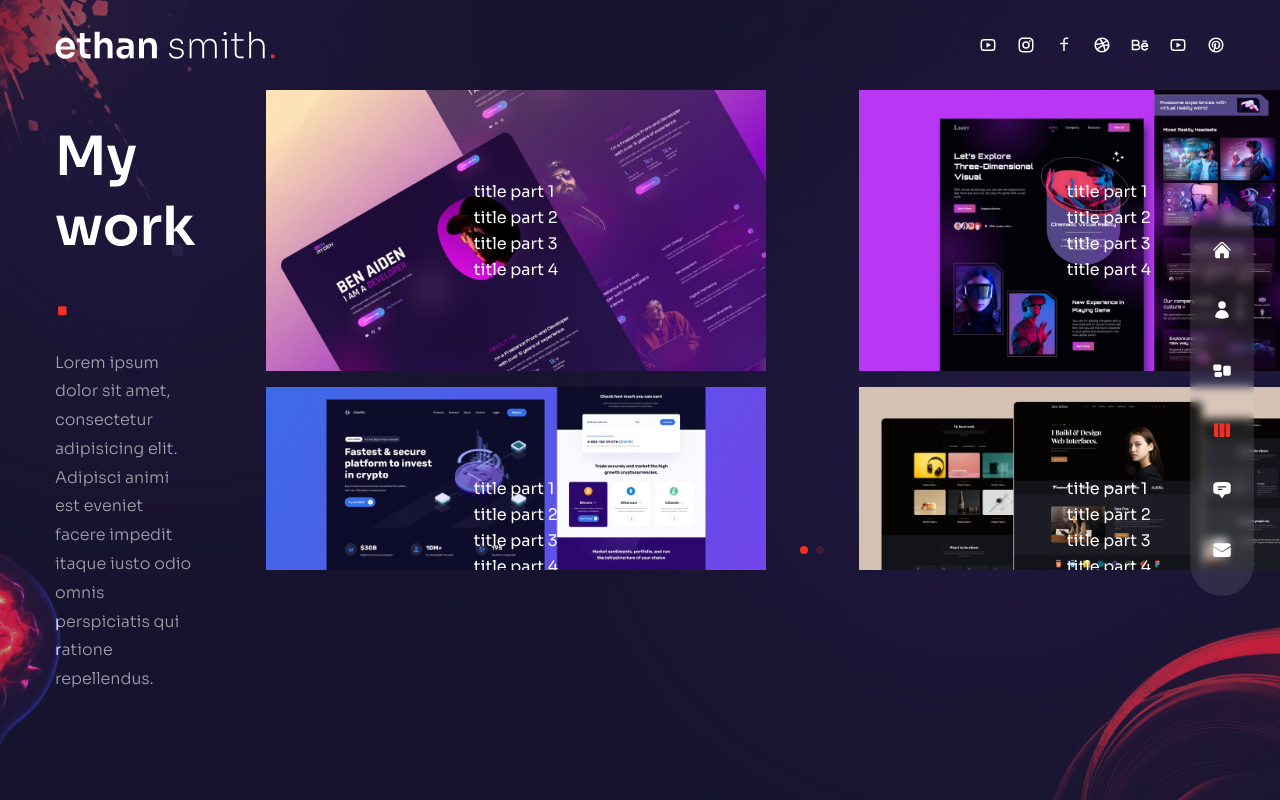
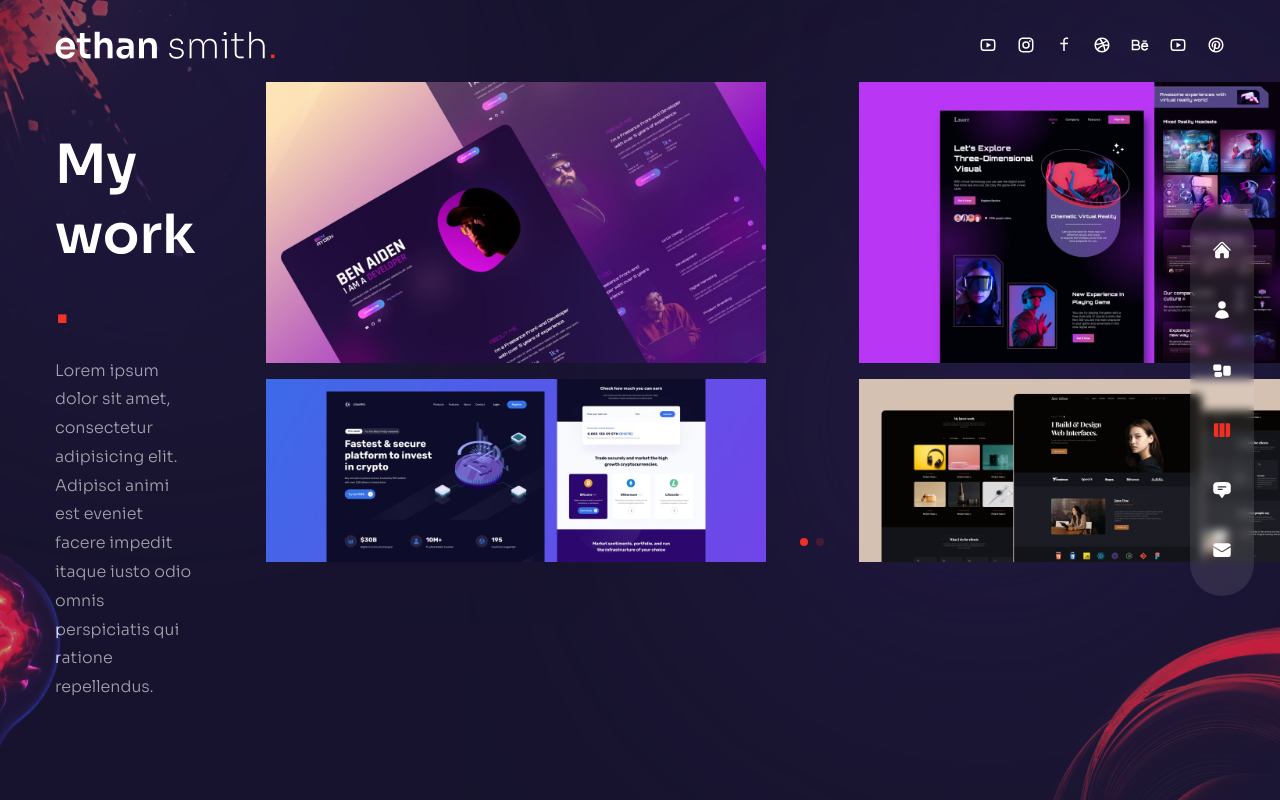
Before and after one commit to wb-keeper/ethan, a Next.js app: page /work in a window 1280 px wide. Built offline with nearby package versions, Linux system fonts and the light colour scheme.

Commit message:
Small changes

```diff
--- a/components/TestimonialSlider.js
+++ b/components/TestimonialSlider.js
@@ -1,30 +1,73 @@
 // testimonial data
+import { FaQuoteLeft } from "react-icons/fa";
+
 const testimonialData = [
   {
-    image: '/t-avt-1.png',
-    name: 'Anne Smith',
-    position: 'Customer',
+    image: "/t-avt-1.png",
+    name: "Anne Smith",
+    position: "Customer",
     message:
-      'Lorem ipsum dolor sit amet consectetur adipisicing elit. Cum expedita odit beatae, cupiditate saepe quam officia aut placeat quas neque!',
+      "Lorem ipsum dolor sit amet consectetur adipisicing elit. Cum expedita odit beatae, cupiditate saepe quam officia aut placeat quas neque!",
   },
   {
-    image: '/t-avt-2.png',
-    name: 'Jane Doe',
-    position: 'Customer',
+    image: "/t-avt-2.png",
+    name: "Jane Doe",
+    position: "Customer",
     message:
-      'Lorem ipsum dolor sit amet consectetur adipisicing elit. Cum expedita odit beatae, cupiditate saepe quam officia aut placeat quas neque!',
+      "Lorem ipsum dolor sit amet consectetur adipisicing elit. Cum expedita odit beatae, cupiditate saepe quam officia aut placeat quas neque!",
   },
   {
-    image: '/t-avt-3.png',
-    name: 'Jhon Doe',
-    position: 'Customer',
+    image: "/t-avt-3.png",
+    name: "Jhon Doe",
+    position: "Customer",
     message:
-      'Lorem ipsum dolor sit amet consectetur adipisicing elit. Cum expedita odit beatae, cupiditate saepe quam officia aut placeat quas neque!',
+      "Lorem ipsum dolor sit amet consectetur adipisicing elit. Cum expedita odit beatae, cupiditate saepe quam officia aut placeat quas neque!",
   },
 ];
 
+// data
+import Image from "next/image";
+
+import "swiper/css";
+import "swiper/css/free-mode";
+import "swiper/css/pagination";
+import { Swiper, SwiperSlide } from "swiper/react";
+import { Pagination } from "swiper";
+
+// data
+import { BsArrowRight } from "react-icons/bs";
 const TestimonialSlider = () => {
-  return <div>Testimonial Slider</div>;
+  return (
+    <Swiper
+      spaceBetween={10}
+      pagination={{
+        clickable: true,
+      }}
+      modules={[Pagination]}
+      className="h-[280px] sm:h-[480px]"
+    >
+      {testimonialData.map((person, idx) => {
+        return (
+          <SwiperSlide key={idx}>
+            <div>
+              <div>
+                <div>
+                  <div>avatar image</div>
+                  <div>name</div>
+                  <div>pos</div>
+                </div>
+              </div>
+              <div>
+                <div>
+                  <FaQuoteLeft className="text-4xl xl:text-6xl text-white/20 mx-auto md:mx-0" />
+                </div>
+              </div>
+            </div>
+          </SwiperSlide>
+        );
+      })}
+    </Swiper>
+  );
 };
 
 export default TestimonialSlider;
--- a/components/WorkSlider.js
+++ b/components/WorkSlider.js
@@ -70,21 +70,28 @@ const WorkSlider = () => {
             <div className="grid grid-cols-2 grid-rows-2 gap-4 cursor-pointer">
               {slide.images.map((image, index) => {
                 return (
-                  <div className="relative rounded-lg overflow-hidden flex items-center justify-center group">
-                    <div className="flex items-center justify-center relative overflow-hidden">
+                  <div
+                    className="relative rounded-lg overflow-hidden flex items-center justify-center group"
+                    key={index}
+                  >
+                    <div className="flex items-center justify-center relative overflow-hidden group">
                       <Image
                         src={image.path}
                         width={500}
                         height={300}
                         alt="img"
                       />
-                      <div className="absolute inset-0 bg-gradient-to-l from-transparent via-[#e838cc] to-[$4a22bd] opacity-0 group-hover:opacity-80 transition-all duration-700"></div>
-                      <div className="absolute">
-                        <div>
-                          <div>title part 1</div>
-                          <div>title part 2</div>
-                          <div>title part 3</div>
-                          <div>title part 4</div>
+                      <div className="absolute inset-0 bg-gradient-to-l from-transparent via-[#e838cc] to-[#4a22bd] opacity-0 group-hover:opacity-80 transition-all duration-700 "></div>
+                      <div className="absolute bottom-0 translate-y-full group-hover:-translate-y-10 group-hover:xl:-translate-y-20 transition-all duration-300">
+                        <div className="flex items-center gap-x-2 text-[13px] tracking-[0.2rem]">
+                          <div className="delay-100">LIVE</div>
+                          <div className="translate-y-[500%] group-hover:translate-y-0 transition-all duration-300 delay-150">
+                            PROJECT
+                          </div>
+
+                          <div className="text translate-y-[500%] group-hover:translate-y-0 transition-all">
+                            <BsArrowRight />
+                          </div>
                         </div>
                       </div>
                     </div>
--- a/pages/testimonials/index.js
+++ b/pages/testimonials/index.js
@@ -1,5 +1,18 @@
+import TestimonialSlider from "../../components/TestimonialSlider";
+
 const Testimonials = () => {
-  return <div>Testimonials</div>;
+  return (
+    <div className="h-full bg-primary/30 py-32 text-center">
+      <div className="container mx-auto h-full flex flex-col justify-center">
+        <h2 className="h2 mb-8 xl:mb-0">
+          What clients <span className="text-accent">say.</span>
+        </h2>
+        <div>
+          <TestimonialSlider />
+        </div>
+      </div>
+    </div>
+  );
 };
 
 export default Testimonials;
--- a/pages/work/index.js
+++ b/pages/work/index.js
@@ -17,7 +17,7 @@ const Work = () => {
               initial="hidden"
               animate="show"
               exit="hidden"
-              className="h2 xl:mt-8"
+              className="h2 xl:mt-12"
             >
               My work <span className="text-accent">.</span>
             </motion.h2>
```
